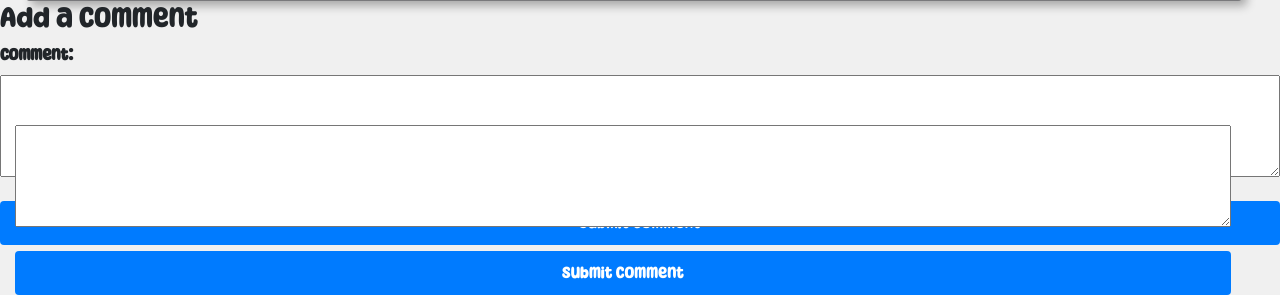
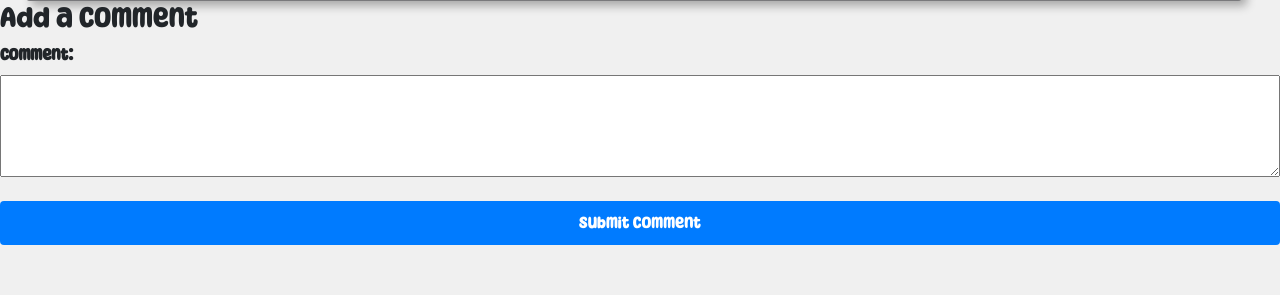
Before and after one commit to pablo-cs/crowd-clique, a Flask app: template app/templates/event_comments.html in a window 1280 px wide. Shown: the part 799-1094 px from the top of the page. After the commit the page ends 1044 px from the top, so only its background shows below. Run offline with Flask 3, Linux system fonts and the light colour scheme; tables that the repository leaves empty hold one stand-in row (values such as "Sample post"); the template is opened without the code that fills it: values that come from a table or form of the project are taken from there, most other values are stand-ins (such as "Sample title", 1, 10 or a date in 2020); grey boxes marked "Sample" are stand-in pictures.

Commit message:
Changes to event comment

```diff
--- a/app/templates/event_comments.html
+++ b/app/templates/event_comments.html
@@ -22,15 +22,4 @@
     <br>
     <button type="submit">Submit Comment</button>
   </form>
-    <div class="add-comment">
-        <form id="comment-form" action="{{ url_for('add_comment') }}" method="POST">
-            {{ form.csrf_token }}
-            <input type="hidden" name="event_id" value="{{ event_details['id'] }}">
-            <label for="comment-input"></label>
-            <textarea id="comment-input" name="user_comment" rows="4" cols="50" required></textarea>
-            <br>
-            <button type="submit">Submit Comment</button>
-        </form>
-    </div>
-</div>
 {% endblock comment %}
```
Also changed, not shown: instance/site.db (added).
